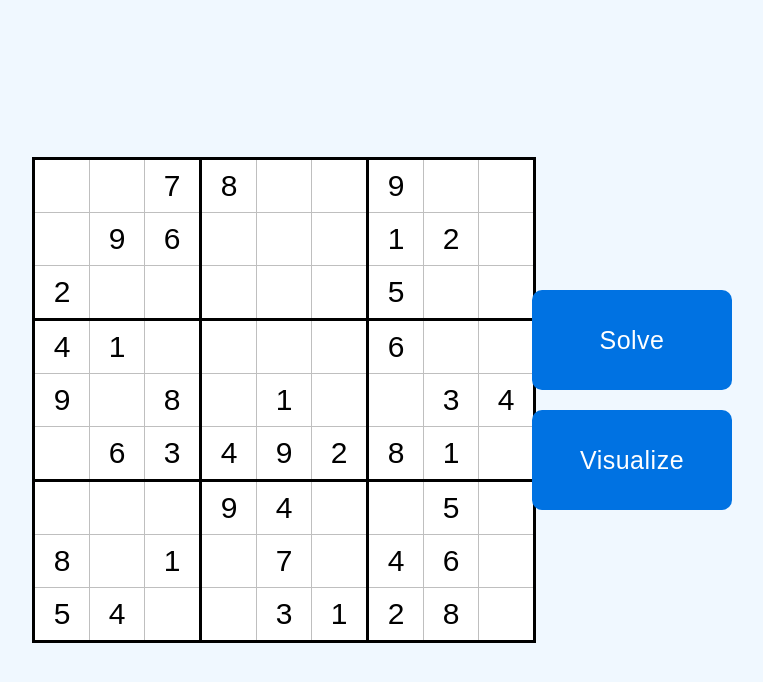
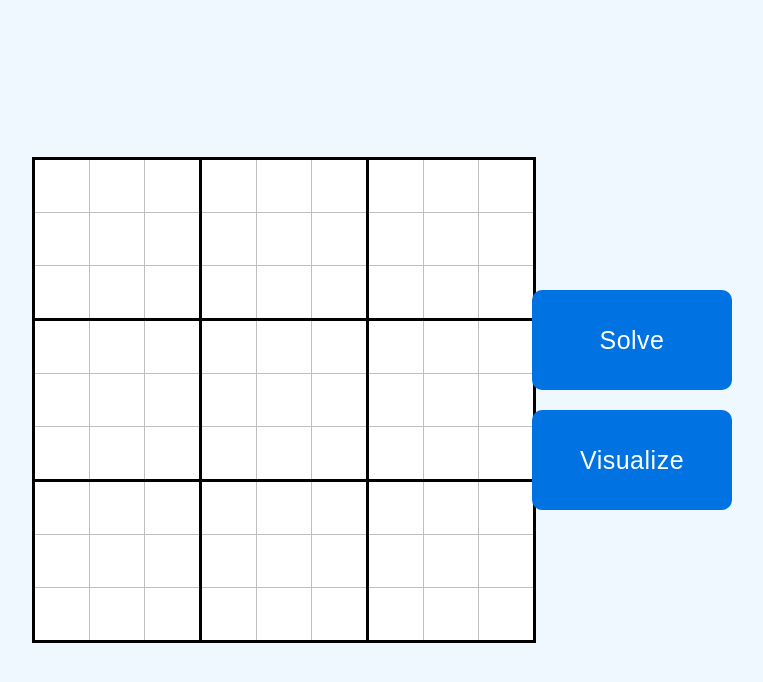
Before and after one commit to Darren-Tham/Sudoku-Solver, a React (Create React App) app: page / in a window 1280 px wide. Shown: the top 682 px of the page, without its empty margins (356-1119 px from the left). Built offline with nearby package versions, Linux system fonts and the light colour scheme.

Commit message:
Can retype number in input instead of backspacing

```diff
--- a/src/App.tsx
+++ b/src/App.tsx
@@ -4,6 +4,7 @@ import './App.css'
 
 const SIZE = 3
 export const NUMS = SIZE ** 2
+export const MAX_LEN = NUMS.toString().length
 
 export const WHITE = '#ffffff'
 export const RED = '#ff928a'
@@ -65,8 +66,6 @@ const testBoard = [
   ]
 ]
 
-let count = 0
-
 const BLACK_BORDER = '3px solid #000000'
 const GRAY_BORDER = '1.5px solid #bfbfbf'
 
@@ -96,8 +95,8 @@ export interface Colors {
 
 const App: React.FC = () => {
 
-  // const [values, setValues] = useState<string[][][][]>(create4DArr<string>(''))
-  const [values, setValues] = useState<string[][][][]>(testBoard)
+  const [values, setValues] = useState<string[][][][]>(create4DArr<string>(''))
+  // const [values, setValues] = useState<string[][][][]>(testBoard)
   const [colors, setColors] = useState<Colors[][][][]>(create4DArr<Colors>({
     mainColor: WHITE,
     selectedColor: undefined,
--- a/src/components/Block.tsx
+++ b/src/components/Block.tsx
@@ -1,5 +1,5 @@
 import React from 'react'
-import { NUMS, LIGHT_BLUE, Border, Indices, Colors, deepCopy4DArr } from '../App'
+import { NUMS, MAX_LEN, LIGHT_BLUE, Border, Indices, Colors, deepCopy4DArr } from '../App'
 
 interface Props {
   value: string;
@@ -14,11 +14,9 @@ interface Props {
 }
 
 const Block: React.FC<Props> = ({ border: { borderTop, borderLeft }, isChangeable, indices, values, setValues, colors, setColors, inputRef }): JSX.Element => {
+  inputRef.current?.setSelectionRange(MAX_LEN, MAX_LEN)
+
   const { boardRow, boardCol, sectionRow, sectionCol } = indices
-
-  const len = values[boardRow][boardCol][sectionRow][sectionCol].length
-  inputRef.current?.setSelectionRange(len, len)
-
   const { mainColor, selectedColor, textColor: color } = colors[boardRow][boardCol][sectionRow][sectionCol]
   const backgroundColor = selectedColor === undefined ? mainColor : selectedColor
 
@@ -28,9 +26,13 @@ const Block: React.FC<Props> = ({ border: { borderTop, borderLeft }, isChangeabl
   }
 
   function handleChange(e: React.ChangeEvent<HTMLInputElement>) {
-    const { value } = e.target
+    let { value } = e.target
 
     if (value.includes(' ') || value.includes('.')) return
+
+    if (value.length > MAX_LEN) {
+      value = value.at(-1) as string
+    }
 
     if (value === '' || validNumber(value)) {
       const newValues = deepCopy4DArr(values)
```
